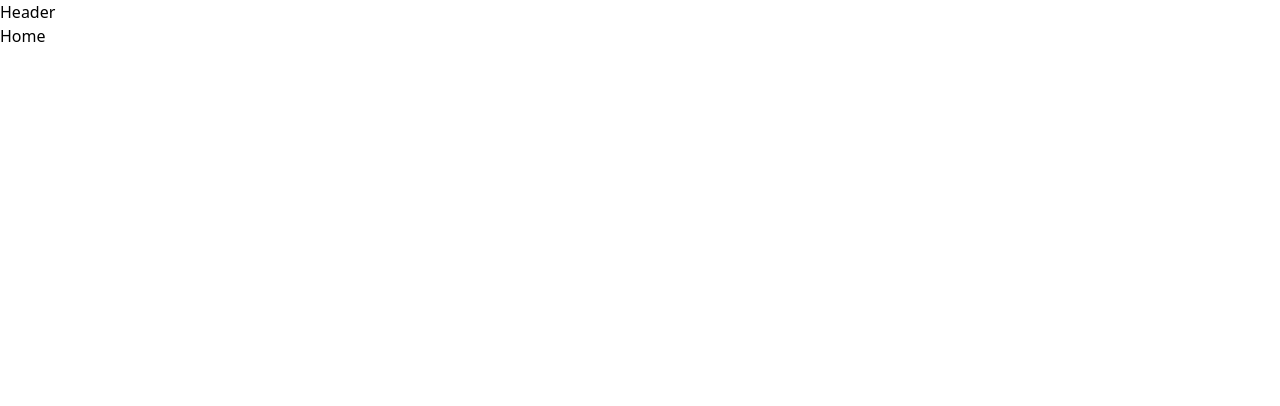
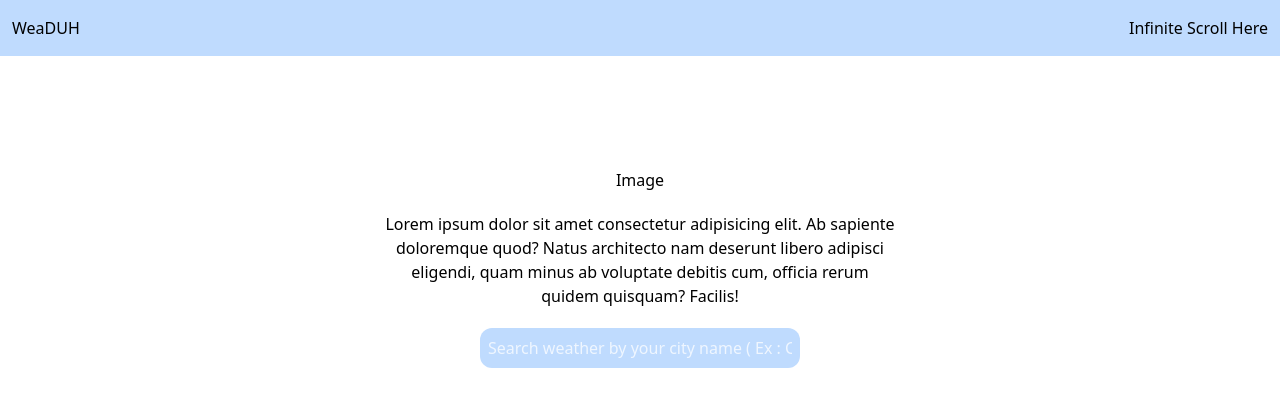
Before and after one commit to jjustinlovell/Weather-App, a React (Vite) app: page / in a window 1280 px wide. Shown: the top 406 px of the page. Built offline with nearby package versions, Linux system fonts and the light colour scheme.

Commit message:
designing home, header ui

```diff
--- a/src/ui/Header.jsx
+++ b/src/ui/Header.jsx
@@ -1,6 +1,9 @@
 
 export default function Header() {
   return (
-    <div>Header</div>
+    <div className="bg-blue-200 py-4 px-3 flex justify-between items-center">
+      <h1>WeaDUH</h1>
+      <h2>Infinite Scroll Here</h2>
+    </div>
   )
 }
--- a/src/ui/Home.jsx
+++ b/src/ui/Home.jsx
@@ -1,6 +1,10 @@
 
 export default function Home() {
   return (
-    <div>Home</div>
+    <div className="px-4 my-24 text-center sm:my-28 space-y-5">
+      <h1>Image</h1>
+      <h2 className="text-sm sm:text-base sm:max-w-lg mx-auto">Lorem ipsum dolor sit amet consectetur adipisicing elit. Ab sapiente doloremque quod? Natus architecto nam deserunt libero adipisci eligendi, quam minus ab voluptate debitis cum, officia rerum quidem quisquam? Facilis!</h2>
+      <input className="w-80 px-2 transition-all duration-300 bg-blue-200 placeholder-blue-50 py-2 rounded-xl sm:focus:w-96 focus:outline-none focus:ring focus:ring-blue-500 focus:ring-opacity-50" type="text" placeholder="Search weather by your city name ( Ex : Canada )" />
+    </div>
   )
 }
```
